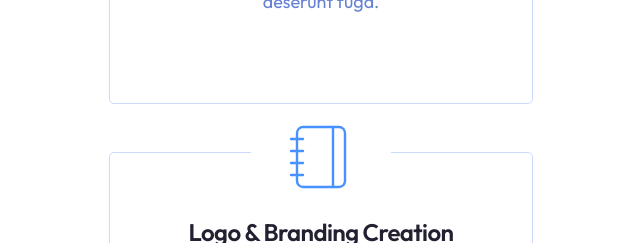
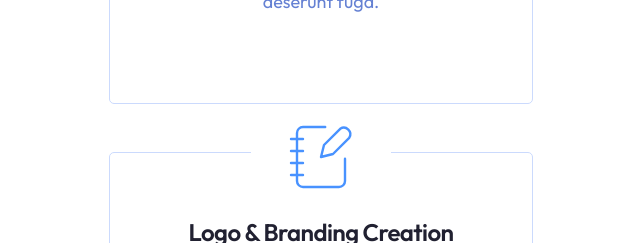
Before and after one commit to danpellegrino/tjsportfolio, a Next.js app: page / in a window 1280 px wide. Shown: the part 1980-2223 px from the top of the page, without its empty margins (319-959 px from the left). Built offline with nearby package versions, Linux system fonts and the light colour scheme.

Commit message:
Update Lucide-React icons in Services component

```diff
--- a/components/Services.jsx
+++ b/components/Services.jsx
@@ -1,4 +1,4 @@
-import { GanttChartSquare, Notebook, Film } from 'lucide-react';
+import { GanttChartSquare, NotebookPen, Film } from 'lucide-react';
 import {
   Card,
   CardContent,
@@ -15,7 +15,7 @@ const servicesData = [
       'Lorem ipsum dolor sit amet, consectetur adipisicing elit. Hic quasi libero quidem sit deserunt fuga.',
   },
   {
-    icon: <Notebook size={72} strokeWidth={0.8} />,
+    icon: <NotebookPen size={72} strokeWidth={0.8} />,
     title: 'Logo & Branding Creation',
     description:
       'Lorem ipsum dolor sit amet, consectetur adipisicing elit. Hic quasi libero quidem sit deserunt fuga.',
```
